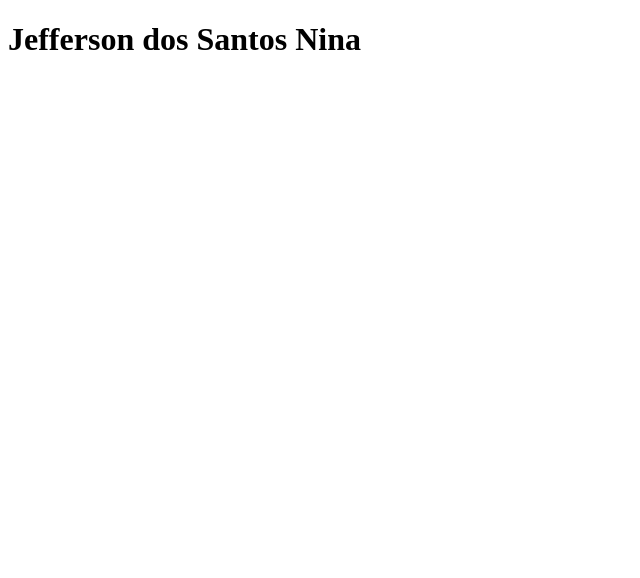
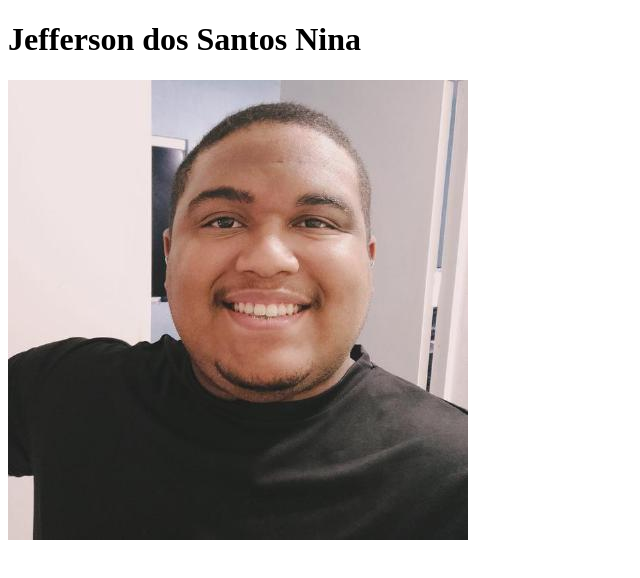
Before and after one commit to ojeff-dev/ojeff-dev.github.io, a plain HTML site: page index.html in a window 1280 px wide. Shown: the whole page, without its empty margins (0-640 px from the left). Drawn offline with Linux system fonts and the light colour scheme.

Commit message:
adiciona minha foto na página

```diff
--- a/index.html
+++ b/index.html
@@ -8,5 +8,6 @@
 </head>
 <body>
     <h1>Jefferson dos Santos Nina</h1>
+    <img src="./img/img-principal.jpeg" alt="Foto de Jefferson dos Santos Nina">
 </body>
 </html>
```
